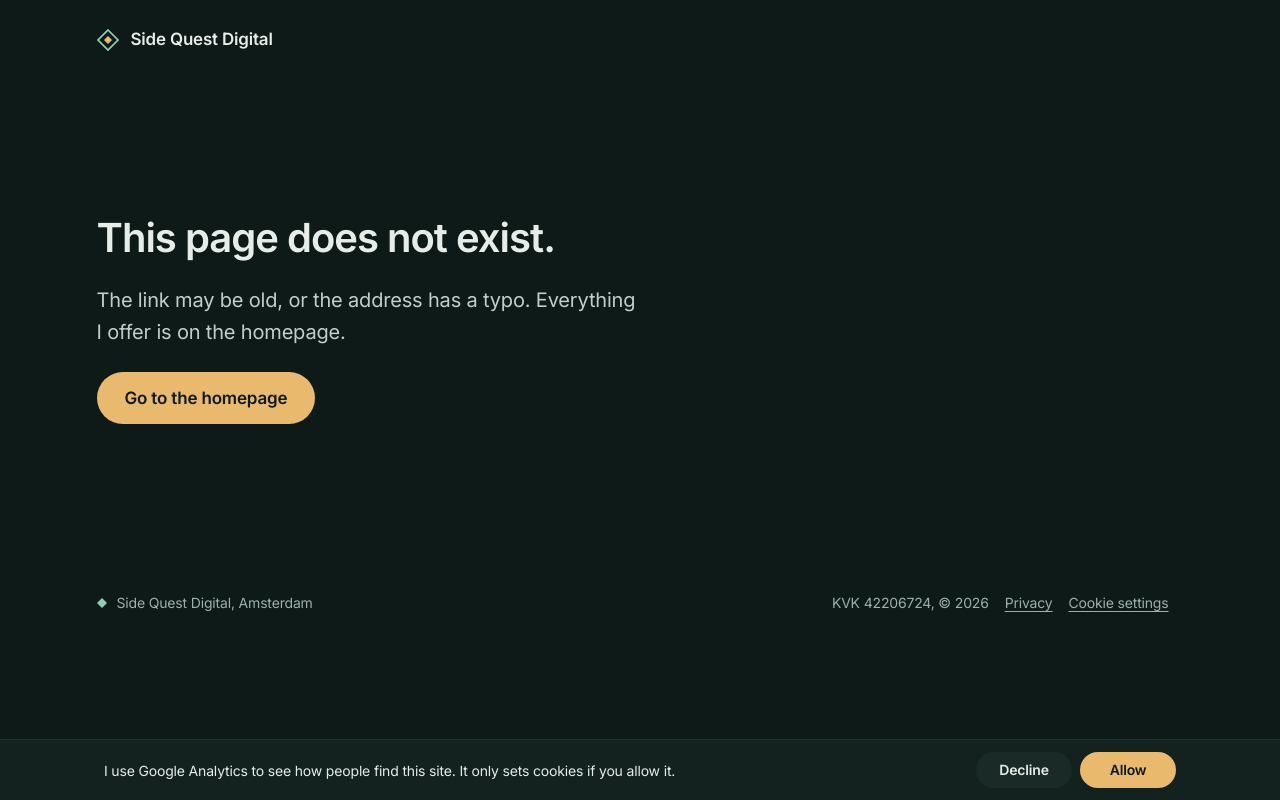
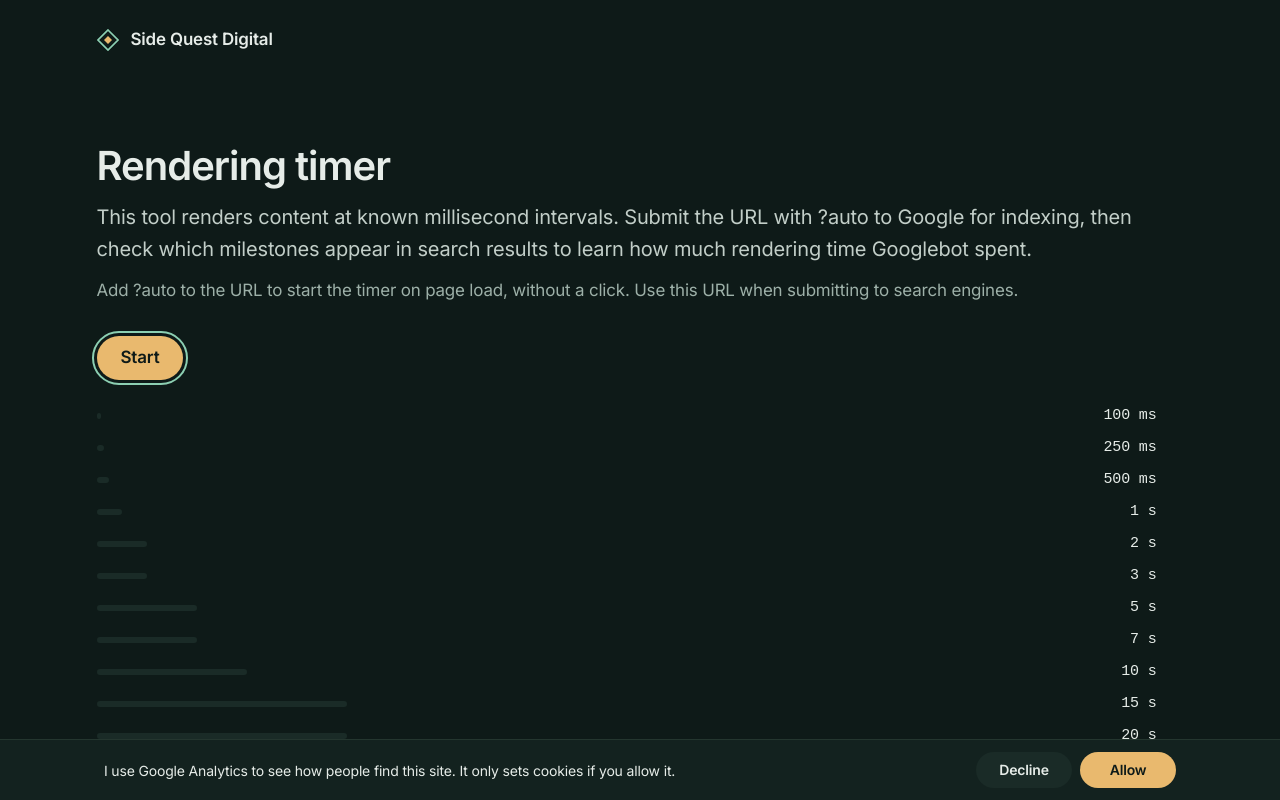
Before and after one commit to julianaijal/side-quest-digital, a Next.js app: page /tools/rendering-timer in a window 1280 px wide. Before the commit this address had no page. Shown: the top 800 px of the page. Built offline with nearby package versions, Linux system fonts and the light colour scheme.

Commit message:
Add rendering timer tool

```diff
--- /dev/null
+++ b/app/tools/rendering-timer/page.module.scss
@@ -0,0 +1,20 @@
+@use '@/styles/tokens' as *;
+@use '@/styles/layout' as *;
+
+.title {
+  @include h2;
+}
+
+.intro {
+  margin-top: space(3);
+  font-size: $fs-lead;
+  line-height: $lh-lead;
+  color: $theme-text-2;
+}
+
+.auto {
+  margin-top: space(3);
+  font-size: $fs-body;
+  line-height: $lh-body;
+  color: $theme-text-3;
+}
--- /dev/null
+++ b/app/tools/rendering-timer/page.tsx
@@ -0,0 +1,42 @@
+import type { Metadata } from 'next';
+import { site } from '@/content/site';
+import { absoluteUrl } from '@/lib/seo';
+import { RenderingTimer } from '@/components/RenderingTimer/RenderingTimer';
+import styles from './page.module.scss';
+
+const tool = site.tools.items[0];
+
+export const metadata: Metadata = {
+  title: `${tool.title} · ${site.name}`,
+  description: tool.description,
+  alternates: { canonical: '/tools/rendering-timer/' },
+};
+
+export default function RenderingTimerPage() {
+  return (
+    <>
+      <h1 className={styles.title}>{tool.title}</h1>
+      <p className={styles.intro}>{tool.intro}</p>
+      <p className={styles.auto}>{tool.autoDescription}</p>
+      <RenderingTimer
+        startLabel={tool.startLabel}
+        resetLabel={tool.resetLabel}
+        completeLabel={tool.completeLabel}
+      />
+      <script
+        type="application/ld+json"
+        dangerouslySetInnerHTML={{
+          __html: JSON.stringify({
+            '@context': 'https://schema.org',
+            '@type': 'SoftwareApplication',
+            name: tool.title,
+            description: tool.description,
+            url: absoluteUrl('/tools/rendering-timer/'),
+            applicationCategory: 'WebApplication',
+            offers: { '@type': 'Offer', price: '0' },
+          }),
+        }}
+      />
+    </>
+  );
+}
--- /dev/null
+++ b/components/RenderingTimer/RenderingTimer.module.scss
@@ -0,0 +1,104 @@
+@use '@/styles/tokens' as *;
+
+.timer {
+  margin-top: space(6);
+}
+
+.button {
+  display: inline-flex;
+  align-items: center;
+  justify-content: center;
+  height: $touch-min;
+  padding-inline: space(5);
+  font-size: $fs-body;
+  font-weight: $fw-semibold;
+  line-height: 1;
+  color: $theme-on-action;
+  background: $theme-action;
+  border: none;
+  border-radius: $radius-full;
+  cursor: pointer;
+
+  @include hover {
+    background: $theme-action-hover;
+  }
+
+  @include focus-ring;
+}
+
+.counter {
+  margin-top: space(5);
+  font-family: $font-mono;
+  font-size: $fs-h2;
+  font-weight: $fw-semibold;
+  letter-spacing: $ls-h2;
+  line-height: $lh-heading;
+  color: $theme-text;
+  font-variant-numeric: tabular-nums;
+}
+
+.milestones {
+  display: flex;
+  flex-direction: column;
+  gap: space(2);
+  margin-top: space(5);
+  padding: 0;
+  list-style: none;
+  min-height: 440px;
+}
+
+.milestone {
+  display: grid;
+  grid-template-columns: 1fr auto auto;
+  align-items: center;
+  gap: space(3);
+}
+
+.bar {
+  display: block;
+  height: 6px;
+  background: $theme-border;
+  border-radius: $radius-full;
+  position: relative;
+  overflow: hidden;
+
+  &::after {
+    content: '';
+    position: absolute;
+    inset: 0;
+    background: $theme-accent;
+    transform: scaleX(0);
+    transform-origin: left;
+  }
+}
+
+.barActive::after {
+  transform: scaleX(1);
+
+  @include motion-ok {
+    transition: transform 0.3s $ease-draw;
+  }
+}
+
+.label {
+  font-family: $font-mono;
+  font-size: $fs-small;
+  font-weight: $fw-medium;
+  color: $theme-text;
+  min-width: 5ch;
+  text-align: right;
+}
+
+.marker {
+  font-family: $font-mono;
+  font-size: $fs-label;
+  color: $theme-text-3;
+  min-width: 14ch;
+}
+
+.status {
+  margin-top: space(5);
+  font-size: $fs-lead;
+  font-weight: $fw-semibold;
+  color: $theme-accent;
+}
--- /dev/null
+++ b/components/RenderingTimer/RenderingTimer.tsx
@@ -0,0 +1,128 @@
+'use client';
+
+import { useCallback, useEffect, useRef, useState } from 'react';
+import styles from './RenderingTimer.module.scss';
+
+const MILESTONES = [100, 250, 500, 1000, 2000, 3000, 5000, 7000, 10000, 15000, 20000] as const;
+const MAX_MS = MILESTONES[MILESTONES.length - 1];
+
+function formatTime(ms: number): string {
+  const s = Math.floor(ms / 1000);
+  const remainder = Math.floor(ms % 1000);
+  return s > 0 ? `${s}s ${remainder}ms` : `${remainder}ms`;
+}
+
+function formatMilestone(ms: number): string {
+  return ms >= 1000 ? `${ms / 1000} s` : `${ms} ms`;
+}
+
+interface Props {
+  startLabel: string;
+  resetLabel: string;
+  completeLabel: string;
+}
+
+export function RenderingTimer({ startLabel, resetLabel, completeLabel }: Props) {
+  const [status, setStatus] = useState<'idle' | 'running' | 'complete'>('idle');
+  const [elapsed, setElapsed] = useState(0);
+  const [reached, setReached] = useState<number[]>([]);
+  const startRef = useRef(0);
+  const rafRef = useRef(0);
+  const timersRef = useRef<ReturnType<typeof setTimeout>[]>([]);
+
+  const stop = useCallback(() => {
+    cancelAnimationFrame(rafRef.current);
+    timersRef.current.forEach(clearTimeout);
+    timersRef.current = [];
+  }, []);
+
+  const start = useCallback(() => {
+    setStatus('running');
+    setElapsed(0);
+    setReached([]);
+    startRef.current = performance.now();
+
+    const tick = () => {
+      const now = performance.now();
+      const ms = now - startRef.current;
+      setElapsed(ms);
+      if (ms < MAX_MS) {
+        rafRef.current = requestAnimationFrame(tick);
+      }
+    };
+    rafRef.current = requestAnimationFrame(tick);
+
+    timersRef.current = MILESTONES.map((ms) =>
+      setTimeout(() => {
+        setReached((prev) => [...prev, ms]);
+        if (ms === MAX_MS) {
+          setStatus('complete');
+          cancelAnimationFrame(rafRef.current);
+        }
+      }, ms),
+    );
+  }, []);
+
+  const reset = useCallback(() => {
+    stop();
+    setStatus('idle');
+    setElapsed(0);
+    setReached([]);
+  }, [stop]);
+
+  useEffect(() => {
+    if (new URLSearchParams(window.location.search).has('auto')) {
+      queueMicrotask(start);
+    }
+    return stop;
+  }, [start, stop]);
+
+  return (
+    <div className={styles.timer}>
+      {status !== 'running' && (
+        <button
+          type="button"
+          className={styles.button}
+          onClick={status === 'complete' ? reset : start}
+        >
+          {status === 'complete' ? resetLabel : startLabel}
+        </button>
+      )}
+
+      {status !== 'idle' && (
+        <p className={styles.counter} aria-live="off">
+          {formatTime(elapsed)}
+        </p>
+      )}
+
+      <ol className={styles.milestones} aria-label="Milestones">
+        {MILESTONES.map((ms, i) => {
+          const prev = i === 0 ? 0 : MILESTONES[i - 1];
+          const gap = ms - prev;
+          const widthPct = (gap / MAX_MS) * 100;
+          const active = reached.includes(ms);
+          return (
+            <li key={ms} className={styles.milestone}>
+              <span
+                className={`${styles.bar} ${active ? styles.barActive : ''}`}
+                style={{ width: `${widthPct}%` }}
+              />
+              <span className={styles.label}>
+                {formatMilestone(ms)}
+              </span>
+              {active && (
+                <span className={styles.marker}>sqd-render-{ms}</span>
+              )}
+            </li>
+          );
+        })}
+      </ol>
+
+      {status === 'complete' && (
+        <p className={styles.status} aria-live="polite" role="status">
+          {completeLabel}
+        </p>
+      )}
+    </div>
+  );
+}
```
